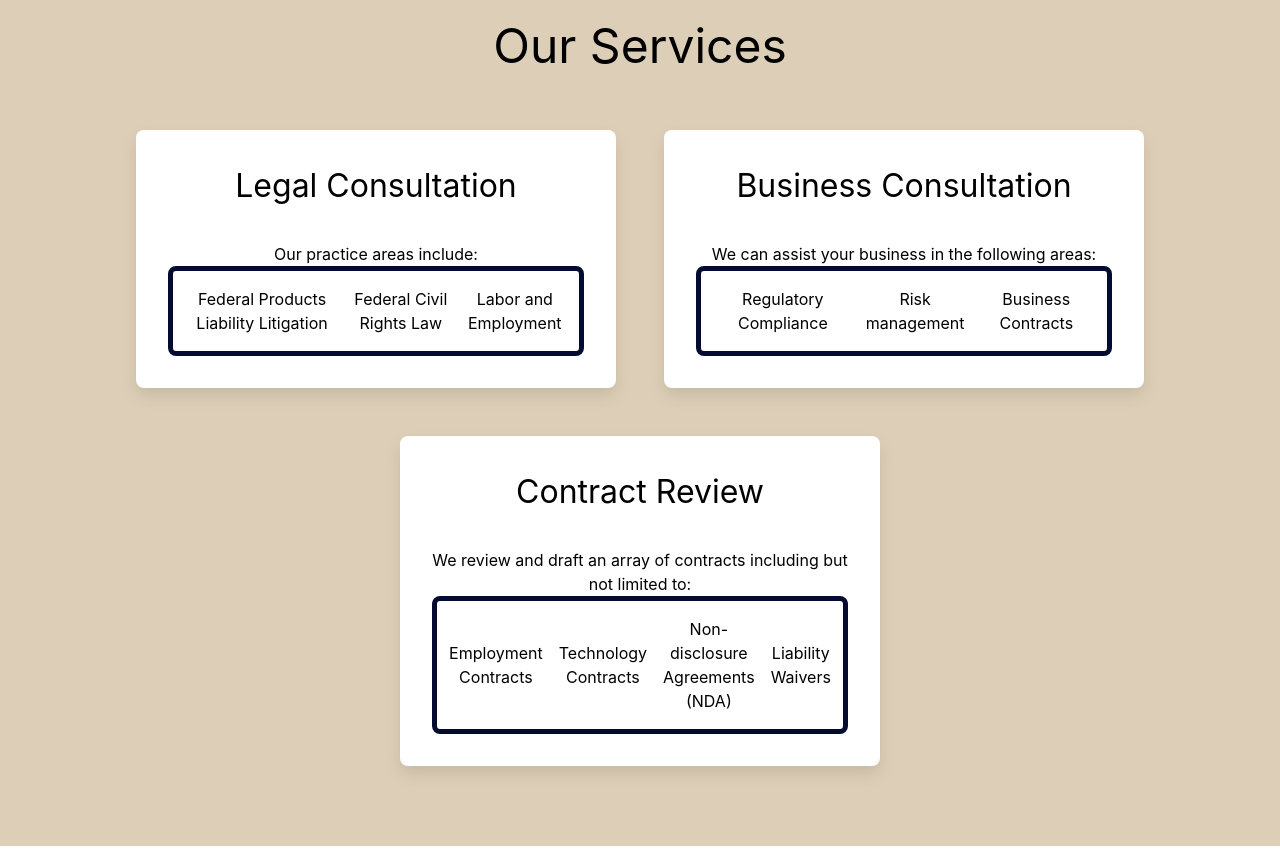
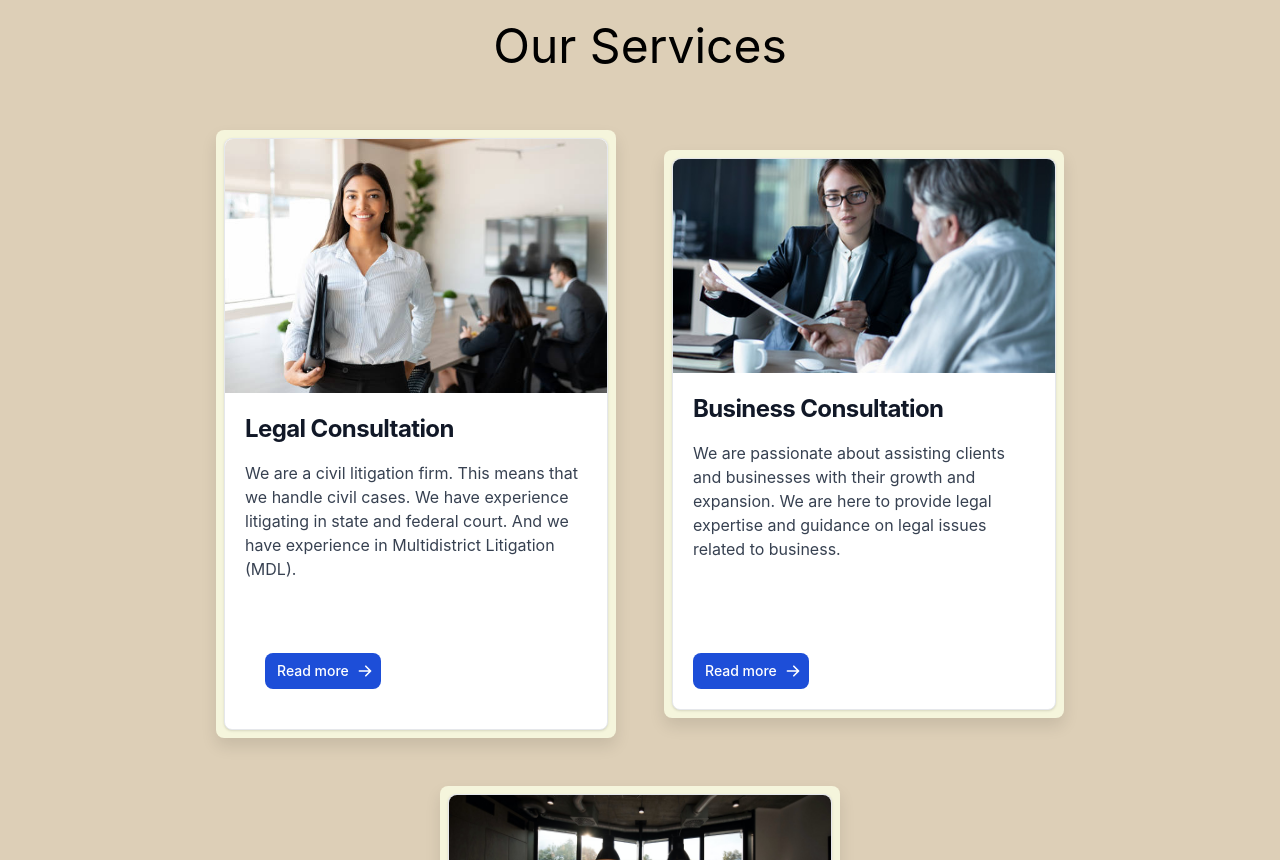
Before and after one commit to 28-png/react-project, a React (Create React App) app: page / in a window 1280 px wide. Shown: the part 1940-2800 px from the top of the page. Built offline with nearby package versions, Linux system fonts and the light colour scheme.

Commit message:
updated cards in services section

```diff
--- a/src/components/ContactAndServer/server.js
+++ b/src/components/ContactAndServer/server.js
@@ -38,7 +38,7 @@
   let messageBody = '';
 
   if (status === 'accepted') {
-    messageBody = 'Thank you for reaching out to NCL Consulting LLC. After reviewing your information, we \nbelieve we can help you. Please schedule a 30 minute free consultation.\n\nBest,\n\nNaphtalia C. Lafontant, Esq.\nNCL Consulting LLC\n312-620-6103';
+    messageBody = 'Thank you for reaching out to NCL Consulting LLC. After reviewing your information, we believe we can help you. Please schedule a 30 minute free consultation.\n\nBest,\n\nNaphtalia C. Lafontant, Esq.\nNCL Consulting LLC\n312-620-6103';
   } else if (status === 'denied') {
     messageBody = 'Thank you for reaching out to NCL Consulting LLC. At this time, we are either not accepting new clients or we do not believe that we can help you. Please do not hesitate to contact us at a later date or if another matter arises. We look forward to working with you in the future.\n\nBest,\n\nNaphtalia C. Lafontant, Esq.\nNCL Consulting LLC';
   }
--- a/src/components/Home/Services.css
+++ b/src/components/Home/Services.css
@@ -56,11 +56,10 @@
 }
 
 .service-item {
-  flex-basis: 30rem;
-  padding: 2rem;
-  background-color: white;
+  padding: .5rem;
+  background-color: beige;
   box-shadow: 0 0.5rem 1rem rgba(0, 0, 0, 0.1);
-  text-align: center;
+  /* text-align: center; */
   border-radius: 0.5rem;
   transition: transform 0.3s ease;
   position: relative;
@@ -110,16 +109,6 @@
   max-width: 800px;
 }
 
-ul {
-  display: flex;
-  justify-content: center;
-  align-items: center;
-  gap: 1rem;
-  border: 5px solid #050A30;
-  border-radius: 0.5rem;
-  padding: 1rem;
-}
-
 /* Styles for screens 768px and below */
 @media screen and (max-width: 768px) {
   .hero {
--- a/src/components/Home/Services.js
+++ b/src/components/Home/Services.js
@@ -1,30 +1,30 @@
 import React, { useState, useEffect } from "react";
 import AboutMe from "./AboutMe";
 import "./Services.css";
+import photo1 from "../../assets/lawyer-img.jpg";
+import photo2 from "../../assets/lawyer-img-2.jpg";
+import photo3 from "../../assets/landingpagephoto1.jpg"
 
 function Services() {
-  const [isLegalConsultationExpanded, setIsLegalConsultationExpanded] = useState(false);
+  const [isLitConsultationExpanded, setIsLitConsultationExpanded] = useState(false);
+  const [isBusConsultationExpanded, setIsBusConsultationExpanded] = useState(false);
+  const [isContConsultationExpanded, setIsContConsultationExpanded] = useState(false);
 
-  const handleLegalConsultationClick = () => {
-    setIsLegalConsultationExpanded(!isLegalConsultationExpanded);
+
+  const handleLitConsultationClick = () => {
+    setIsLitConsultationExpanded(!isLitConsultationExpanded);
+  };
+  const handleBusConsultationClick = () => {
+    setIsBusConsultationExpanded(!isBusConsultationExpanded);
+  };
+  const handleContConsultationClick = () => {
+    setIsContConsultationExpanded(!isContConsultationExpanded);
   };
 
   const scrollToServices = () => {
     const servicesSection = document.getElementById("services-section");
     servicesSection.scrollIntoView({ behavior: "smooth" });
   };
-
-  useEffect(() => {
-    const handleScroll = () => {
-      setIsLegalConsultationExpanded(false);
-    };
-
-    window.addEventListener("scroll", handleScroll);
-
-    return () => {
-      window.removeEventListener("scroll", handleScroll);
-    };
-  }, []);
 
   return (
     <div>
@@ -44,61 +44,107 @@
 
         <AboutMe />
 
+
         <section id="services-section" className="services">
           <div className="container">
             <h2>Our Services</h2>
             <div className="service-items">
-            <div className={`service-item${isLegalConsultationExpanded ? " expanded" : ""}`}>
-            <div className="service-header" onClick={handleLegalConsultationClick}>
-              <h3>Legal Consultation</h3>
-              <p>Our practice areas include:</p>
-              <ul>
+            <div className={`service-item ${isLitConsultationExpanded ? " expanded" : ""}`}>
+            <div className="service-header">
+            <div class="max-w-sm bg-white border border-gray-200 rounded-lg shadow dark:bg-gray-800 dark:border-gray-700">
+        <img class="rounded-t-lg" src={photo1} alt="" />
+        <div class="p-5">
+            <h5 class="mb-2 text-2xl font-bold tracking-tight text-gray-900 dark:text-white">Legal Consultation</h5>
+        <p class="mb-3 font-normal text-gray-700 dark:text-gray-400">We are a civil litigation firm. This means that we handle civil cases. We have experience
+                litigating in state and federal court. And we have experience in Multidistrict Litigation (MDL).</p>
+              </div>
+              <div className="p-5">
+                <div className="service-details">
+                <p className="mb-2 text-lg font-semibold text-gray-900 dark:text-white">Our practice areas include:</p>
+              <ul className="max-w-md space-y-1 text-gray-500 list-disc list-inside dark:text-gray-400">
                 <li>Federal Products Liability Litigation</li>
                 <li>Federal Civil Rights Law</li>
                 <li>Labor and Employment</li>
               </ul>
-            </div>
-            <div className="service-details">
-              <p>
-                We are a civil litigation firm. This means that we handle civil cases. We have experience
-                litigating in state and federal court. And we have experience in Multidistrict Litigation (MDL).
-              </p>
-              <p>We also have experience participating in these forums:</p>
-              <ul>
+              <p className="mb-2 text-lg font-semibold text-gray-900 dark:text-white">We also have experience participating in these forums:</p>
+              <ul className="max-w-md space-y-1 text-gray-500 list-disc list-inside dark:text-gray-400">
                 <li>Department of Labor Relations</li>
                 <li>Mediations</li>
                 <li>Arbitrations</li>
                 <li>Settlement Conferences</li>
               </ul>
-              <p>We are always looking to expand our practice areas. But currently, we do not practice:</p>
-              <ul>
+              <p className="mb-2 text-lg font-semibold text-gray-900 dark:text-white">We are always looking to expand our practice areas. But currently, we do not practice:</p>
+              <ul className="max-w-md space-y-1 text-gray-500 list-disc list-inside dark:text-gray-400">
                 <li>Family Law</li>
                 <li>Criminal Law</li>
                 <li>Trusts &amp; Estates</li>
               </ul>
               </div>
+        <button onClick={handleLitConsultationClick} class="inline-flex items-center px-3 py-2 text-sm font-medium text-center text-white bg-blue-700 rounded-lg hover:bg-blue-800 focus:ring-4 focus:outline-none focus:ring-blue-300 dark:bg-blue-600 dark:hover:bg-blue-700 dark:focus:ring-blue-800 m-5">
+            Read more
+            <svg aria-hidden="true" class="w-4 h-4 ml-2 -mr-1" fill="currentColor" viewBox="0 0 20 20" xmlns="http://www.w3.org/2000/svg"><path fill-rule="evenodd" d="M10.293 3.293a1 1 0 011.414 0l6 6a1 1 0 010 1.414l-6 6a1 1 0 01-1.414-1.414L14.586 11H3a1 1 0 110-2h11.586l-4.293-4.293a1 1 0 010-1.414z" clip-rule="evenodd"></path></svg>
+        </button>
     </div>
-              <div className="service-item">
-                <h3>Business Consultation</h3>
-                <p>We can assist your business in the following areas:</p>
-                <ul>
+    </div>
+</div>
+</div>
+
+<div className={`service-item ${isBusConsultationExpanded ? " expanded" : ""}`}>
+            <div className="service-header">
+            <div class="max-w-sm bg-white border border-gray-200 rounded-lg shadow dark:bg-gray-800 dark:border-gray-700">
+        <img class="rounded-t-lg" src={photo2} alt="" />
+        <div class="p-5">
+            <h5 class="mb-2 text-2xl font-bold tracking-tight text-gray-900 dark:text-white">Business Consultation</h5>
+        <p class="mb-3 font-normal text-gray-700 dark:text-gray-400">We are passionate about assisting clients and businesses with their growth and expansion.
+        We are here to provide legal expertise and guidance on legal issues related to business.</p>
+              </div>
+              <div className="p-5">
+                <div className="service-details">
+                <p className="mb-2 text-lg font-semibold text-gray-900 dark:text-white">We can assist your business in the following areas:</p>
+              <ul className="max-w-md space-y-1 text-gray-500 list-disc list-inside dark:text-gray-400">
                 <li>Regulatory Compliance</li>
                 <li>Risk management</li>
+                <li>Business Structuring</li>
                 <li>Business Contracts</li>
+                <li>Restructuring of Business Operations</li>
+                <li>Intellectual Property Protection</li>
               </ul>
               </div>
-              <div className="service-item">
-                <h3>Contract Review</h3>
-                <p>
-                  We review and draft an array of contracts including but not
-                  limited to:
-                </p>
-                <ul>
+              </div>
+        <button onClick={handleBusConsultationClick} class="inline-flex items-center px-3 py-2 text-sm font-medium text-center text-white bg-blue-700 rounded-lg hover:bg-blue-800 focus:ring-4 focus:outline-none focus:ring-blue-300 dark:bg-blue-600 dark:hover:bg-blue-700 dark:focus:ring-blue-800 m-5">
+            Read more
+            <svg aria-hidden="true" class="w-4 h-4 ml-2 -mr-1" fill="currentColor" viewBox="0 0 20 20" xmlns="http://www.w3.org/2000/svg"><path fill-rule="evenodd" d="M10.293 3.293a1 1 0 011.414 0l6 6a1 1 0 010 1.414l-6 6a1 1 0 01-1.414-1.414L14.586 11H3a1 1 0 110-2h11.586l-4.293-4.293a1 1 0 010-1.414z" clip-rule="evenodd"></path></svg>
+        </button>
+    </div>
+    </div>
+</div>
+
+<div className={`service-item ${isContConsultationExpanded ? " expanded" : ""}`}>
+            <div className="service-header">
+            <div class="max-w-sm bg-white border border-gray-200 rounded-lg shadow dark:bg-gray-800 dark:border-gray-700">
+        <img class="rounded-t-lg" src={photo3} alt="" />
+        <div class="p-5">
+            <h5 class="mb-2 text-2xl font-bold tracking-tight text-gray-900 dark:text-white">Contract Review</h5>
+        <p class="mb-3 font-normal text-gray-700 dark:text-gray-400">NCL Consulting LLC provides contract negotiation services to assist clients in achieving favorable terms and conditions in their
+        contracts with other parties. We also provide contract drafting and review services.</p>
+              </div>
+              <div className="p-5">
+                <div className="service-details">
+                <p className="mb-2 text-lg font-semibold text-gray-900 dark:text-white">We can assist your business in the following areas:</p>
+              <ul className="max-w-md space-y-1 text-gray-500 list-disc list-inside dark:text-gray-400">
                 <li>Employment Contracts</li>
                 <li>Technology Contracts</li>
                 <li>Non-disclosure Agreements (NDA)</li>
                 <li>Liability Waivers</li>
               </ul>
+              </div>
+              </div>
+        <button onClick={handleContConsultationClick} class="inline-flex items-center px-3 py-2 text-sm font-medium text-center text-white bg-blue-700 rounded-lg hover:bg-blue-800 focus:ring-4 focus:outline-none focus:ring-blue-300 dark:bg-blue-600 dark:hover:bg-blue-700 dark:focus:ring-blue-800 m-5">
+            Read more
+            <svg aria-hidden="true" class="w-4 h-4 ml-2 -mr-1" fill="currentColor" viewBox="0 0 20 20" xmlns="http://www.w3.org/2000/svg"><path fill-rule="evenodd" d="M10.293 3.293a1 1 0 011.414 0l6 6a1 1 0 010 1.414l-6 6a1 1 0 01-1.414-1.414L14.586 11H3a1 1 0 110-2h11.586l-4.293-4.293a1 1 0 010-1.414z" clip-rule="evenodd"></path></svg>
+        </button>
+    </div>
+    </div>
 </div>
             </div>
           </div>
```
Lines whose indentation alone changed are shown as unchanged.
